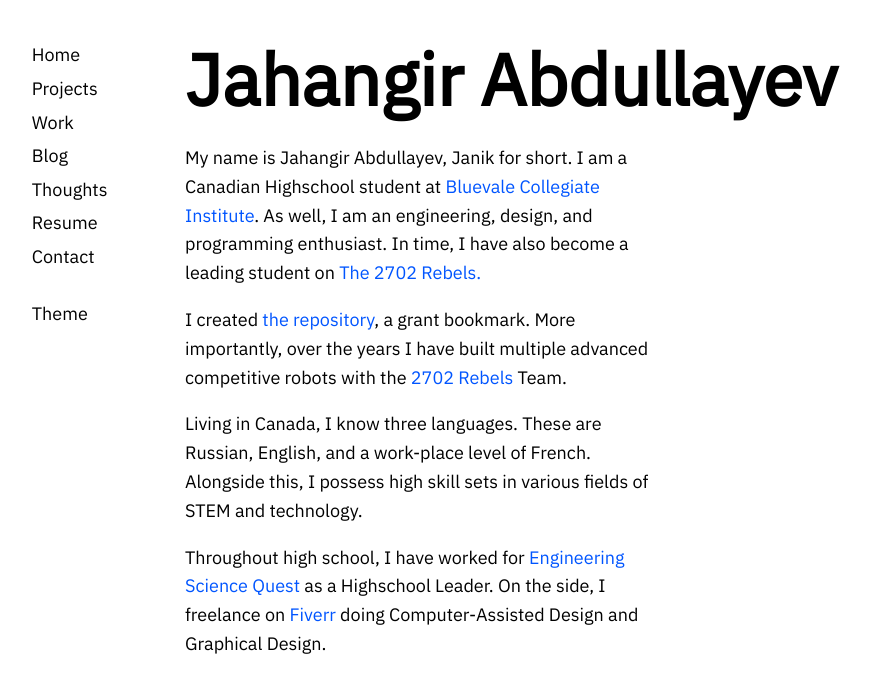
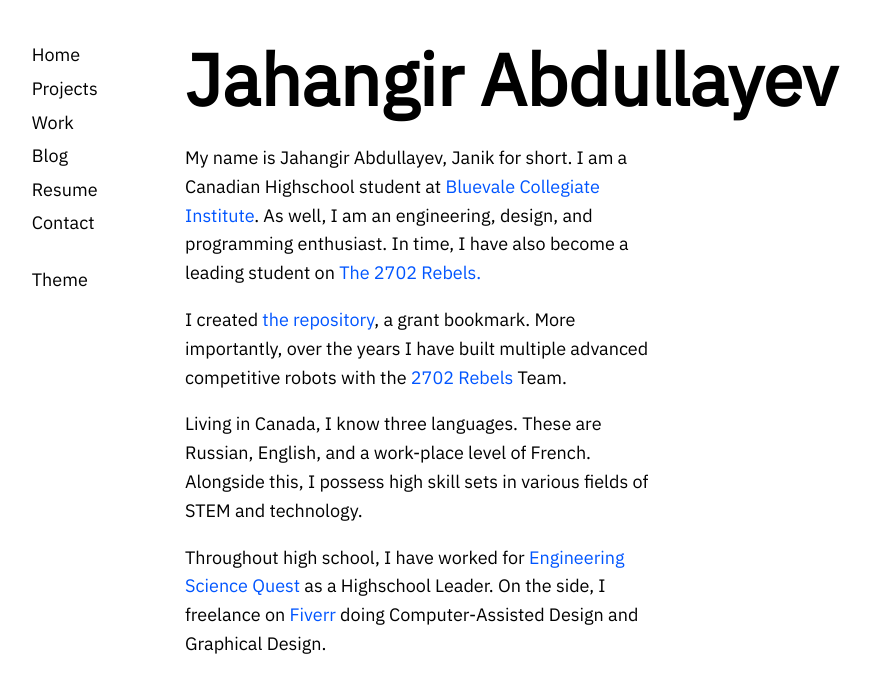
Before and after one commit to JanikThePanic/my-site, a React (Create React App) app: page / in a window 1280 px wide. Shown: the top 692 px of the page, without its empty margins (13-884 px from the left). Built offline with nearby package versions, Linux system fonts and the light colour scheme.

Commit message:
Update Navbar.js

```diff
--- a/src/components/Navbar.js
+++ b/src/components/Navbar.js
@@ -29,7 +29,7 @@ function navbar(props) {
 					<Link to="/projects">Projects</Link>
 					<Link to="/work">Work</Link>
 					<Link to="/blog">Blog</Link>
-					<Link to="/thoughts">Thoughts</Link>
+					{/* <Link to="/thoughts">Thoughts</Link> */}
 					<a href={process.env.PUBLIC_URL + "/assets/Resume.pdf"}>
 						Resume
 					</a>
```
